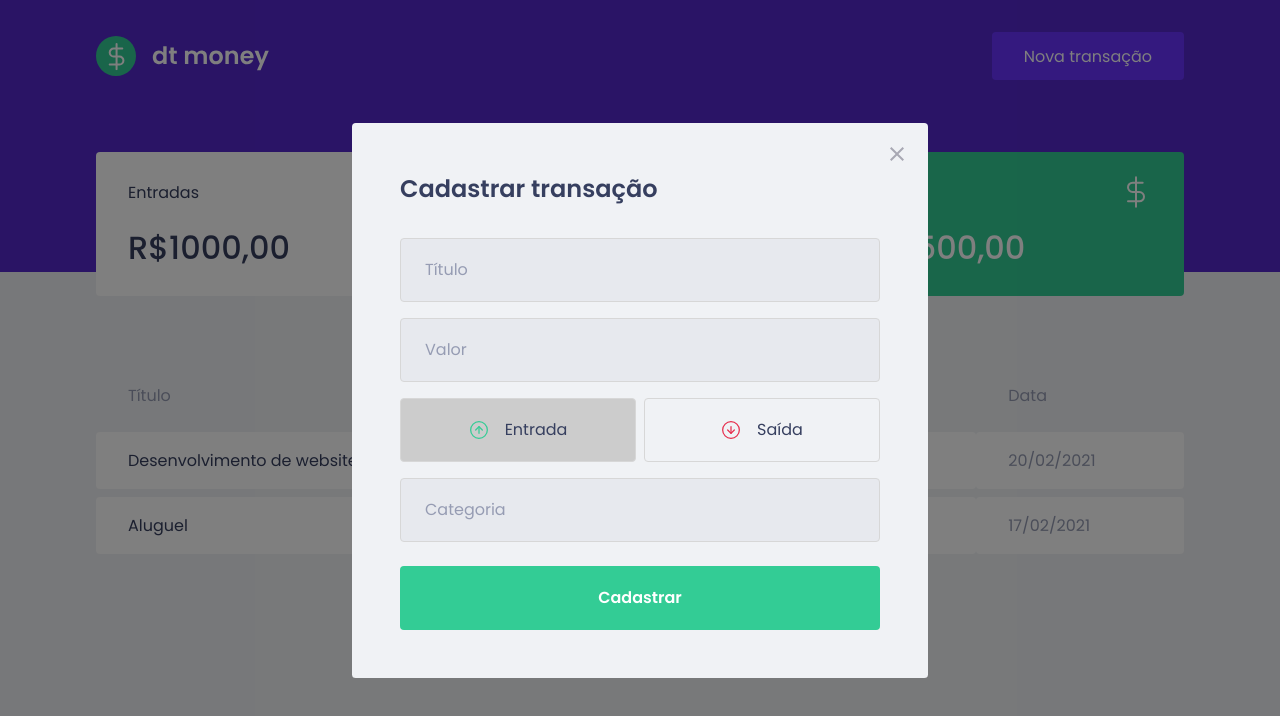
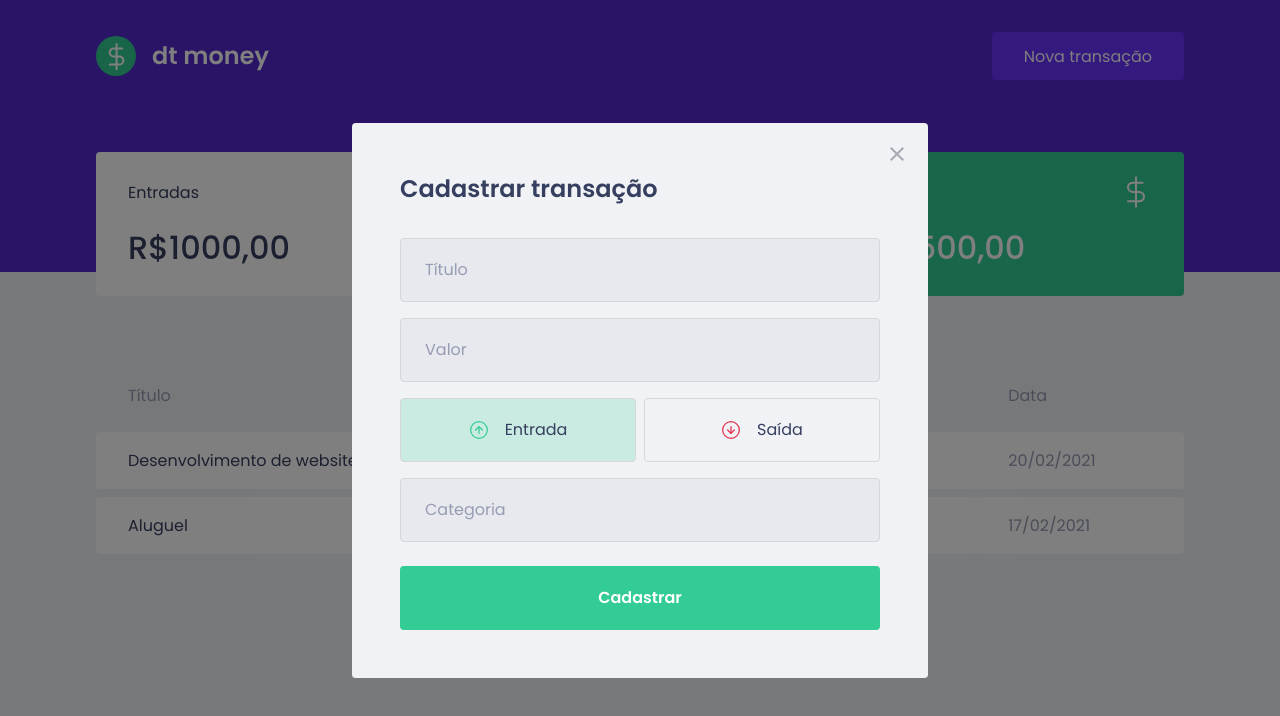
Before and after one commit to RicardoSantos-99/ignite-dtmoney, a React (Create React App) app: page / in a window 1280 px wide. Both pictures are taken after a click on the button "Nova transação". Shown: the top 716 px of the page. Built offline with nearby package versions, Linux system fonts and the light colour scheme; no server answers; what miragejs would draw is missing.

Commit message:
style: cores dos botoes [018]

```diff
--- a/src/components/NewTransactionModal/index.tsx
+++ b/src/components/NewTransactionModal/index.tsx
@@ -46,6 +46,7 @@ export function NewTransactionModal ({ isOpen, onRequestClose }: NewTransactionM
             type="button"
             onClick={() => { setType('deposit') }}
             isActive={type === 'deposit'}
+            activeColor="green"
           >
             <img src={incomeImg} alt="Entrada" />
             <span>Entrada</span>
@@ -55,6 +56,7 @@ export function NewTransactionModal ({ isOpen, onRequestClose }: NewTransactionM
             type="button"
             onClick={() => { setType('withdraw') }}
             isActive={type === 'withdraw'}
+            activeColor="red"
           >
             <img src={outcomeImg} alt="Saída" />
             <span>Saída</span>
--- a/src/components/NewTransactionModal/styles.ts
+++ b/src/components/NewTransactionModal/styles.ts
@@ -1,5 +1,5 @@
 import styled from 'styled-components';
-import { darken } from 'polished'
+import { darken, transparentize } from 'polished'
 
 export const Container = styled.form`
   h2 {
@@ -57,6 +57,12 @@ export const TransactionTypeContainer = styled.div`
 `
 interface RadioBoxProps {
   isActive: boolean;
+  activeColor: 'green' | 'red';
+}
+
+const colors = {
+  green: '#33CC95',
+  red: '#E52E4D'
 }
 
 export const RadioBox = styled.button<RadioBoxProps>`
@@ -64,7 +70,10 @@ export const RadioBox = styled.button<RadioBoxProps>`
   border: 1px solid #D7D7D7;
   border-radius: 0.25rem;
 
-  background: ${(props) => props.isActive ? '#CCC': 'transparent' };
+  background: ${(props) => props.isActive
+      ? transparentize(0.8 ,colors[props.activeColor])
+      : 'transparent'
+    };
 
   display: flex;
   align-items: center;
```
